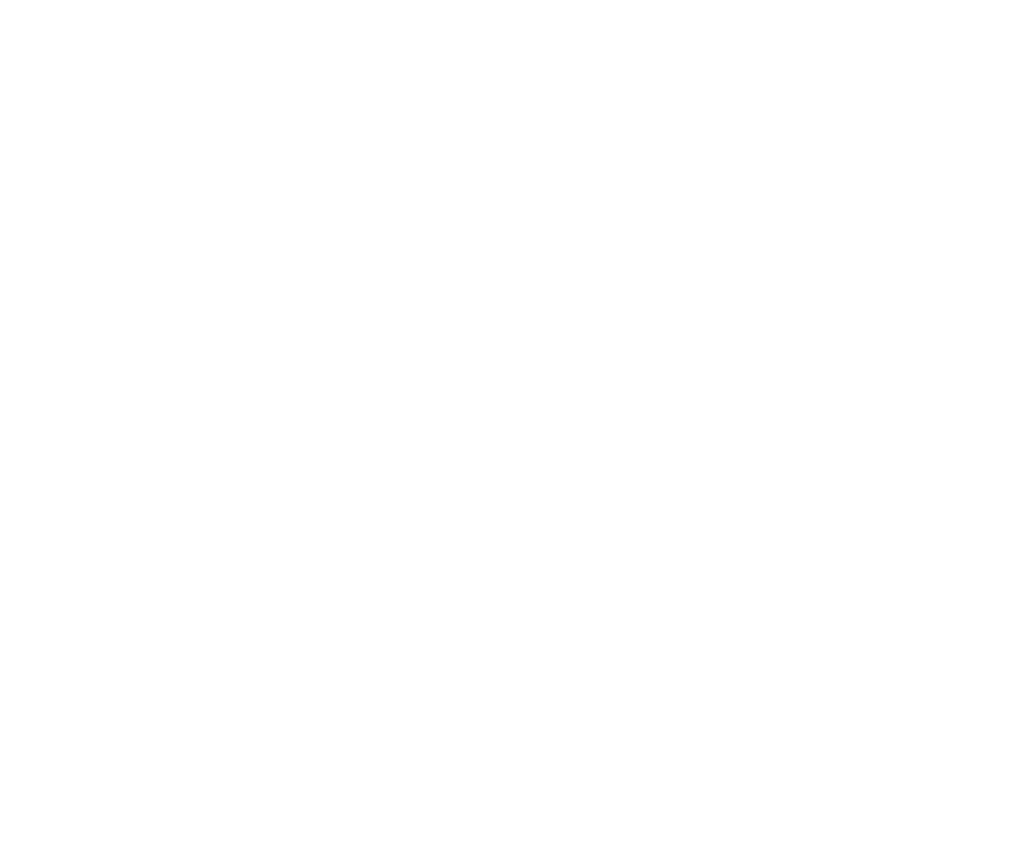
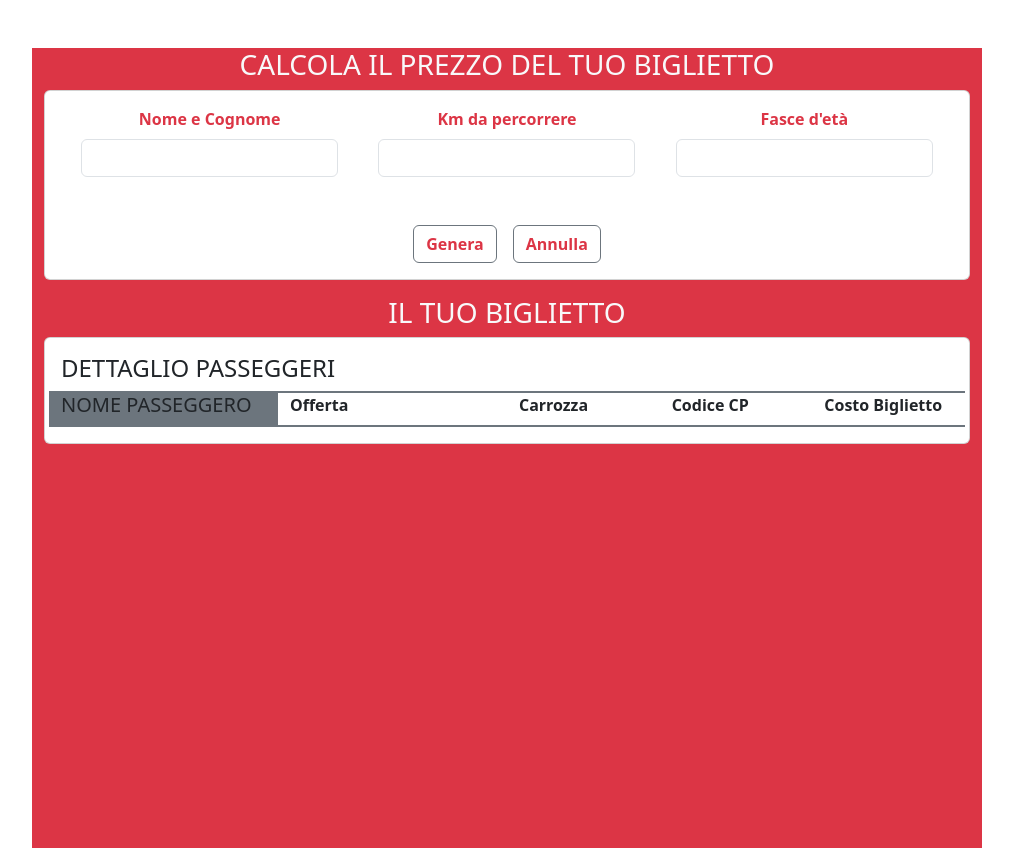
Before and after one commit to pierluigicarrieri/js-biglietto-treno-form, a plain HTML site: page index.html in a window 1280 px wide. Shown: the whole page, without its empty margins (133-1146 px from the left). Before the commit the page ends 800 px from the top, so only its background shows below. Drawn offline with nearby package versions, Linux system fonts and the light colour scheme.

Commit message:
layout done, working on javasctipt

```diff
--- a/index.html
+++ b/index.html
@@ -9,6 +9,108 @@
 </head>
 <body>
 
+    <main>
+
+        <div class="container pt-5">
+
+            <div class="row justify-content-center">
+
+                <div class="col-10 bg-danger vh-100">
+
+                    <h3 class="text-center text-light">CALCOLA IL PREZZO DEL TUO BIGLIETTO</h3>
+
+                    <div class="card">
+
+                        <div class="card-body">
+
+                            <div class="d-flex justify-content-around text-center">
+
+                                <div>
+                                    <label for="username-input" class="form-label text-danger"><strong>Nome e Cognome</strong></label>
+                                    <input type="text" class="form-control" name="username" id="username-input">
+                                </div>
+
+                                <div>
+                                    <label for="distance-input" class="form-label text-danger"><strong>Km da percorrere</strong></label>
+                                    <input type="text" class="form-control" name="distance" id="distance-input">
+                                </div>
+
+                                <div>
+                                    <label for="age-input" class="form-label text-danger"><strong>Fasce d'età</strong></label>
+                                    <input type="text" class="form-control" name="age" id="age-input">
+                                </div>
+
+                            </div>
+
+                            <div class="d-flex justify-content-center mt-5">
+
+                                <button id="generate" class="btn btn-outline-secondary me-2 text-danger"><strong>Genera</strong></button>
+                                <button id="delete" class="btn btn-outline-secondary ms-2 text-danger"><strong>Annulla</strong></button>
+
+                            </div>
+
+                        </div>
+
+                    </div>
+
+                    <h3 class="mt-3 text-center text-light">IL TUO BIGLIETTO</h3>
+
+                    <div class="card">
+
+                        <div class="card-body">
+
+                            <h4>DETTAGLIO PASSEGGERI</h4>
+
+                            <div class="row border-bottom border-top border-2 border-secondary">
+
+                                <div class="col-3 bg-secondary">
+
+                                    <h5>NOME PASSEGGERO</h5>
+                                    <div></div>
+
+                                </div>
+
+                                <div class="col-3">
+
+                                    <div><strong>Offerta</strong></div>
+                                    <div></div>
+
+                                </div>
+
+                                <div class="col-2">
+
+                                    <div><strong>Carrozza</strong></div>
+                                    <div></div>
+
+                                </div>
+
+                                <div class="col-2">
+
+                                    <div><strong>Codice CP</strong></div>
+                                    <div></div>
+
+                                </div>
+
+                                <div class="col-2">
+
+                                    <div><strong>Costo Biglietto</strong></div>
+                                    <div></div>
+
+                                </div>
+
+                            </div>
+
+                        </div>
+                    </div>
+
+                </div>
+
+            </div>
+
+        </div>
+
+    </main>
+
 
     <script src="scripts/main.js"></script>
     <script src="https://cdn.jsdelivr.net/npm/bootstrap@5.3.0/dist/js/bootstrap.bundle.min.js" integrity="sha384-geWF76RCwLtnZ8qwWowPQNguL3RmwHVBC9FhGdlKrxdiJJigb/j/68SIy3Te4Bkz" crossorigin="anonymous"></script>
--- a/scripts/main.js
+++ b/scripts/main.js
@@ -0,0 +1,22 @@
+const kmFee = 0.21;
+const ageYoung = 18;
+const ageSenior = 65;
+const discountYoung = 20;
+const discountSenior = 40;
+
+let finalDiscount = 0;
+
+
+const usernameInputElement = document.getElementById ("username-input");
+const distanceInputElement = document.getElementById ("distance-input");
+const ageInputElement = document.getElementById ("age-input");
+const buttonGenerate = document.getElementById ("generate");
+
+buttonGenerate.addEventListener ("click", function()
+
+{
+    const userName = usernameInputElement.value;
+    const distance = distanceInputElement.value;
+    const age = ageInputElement.value;
+}
+)
```
